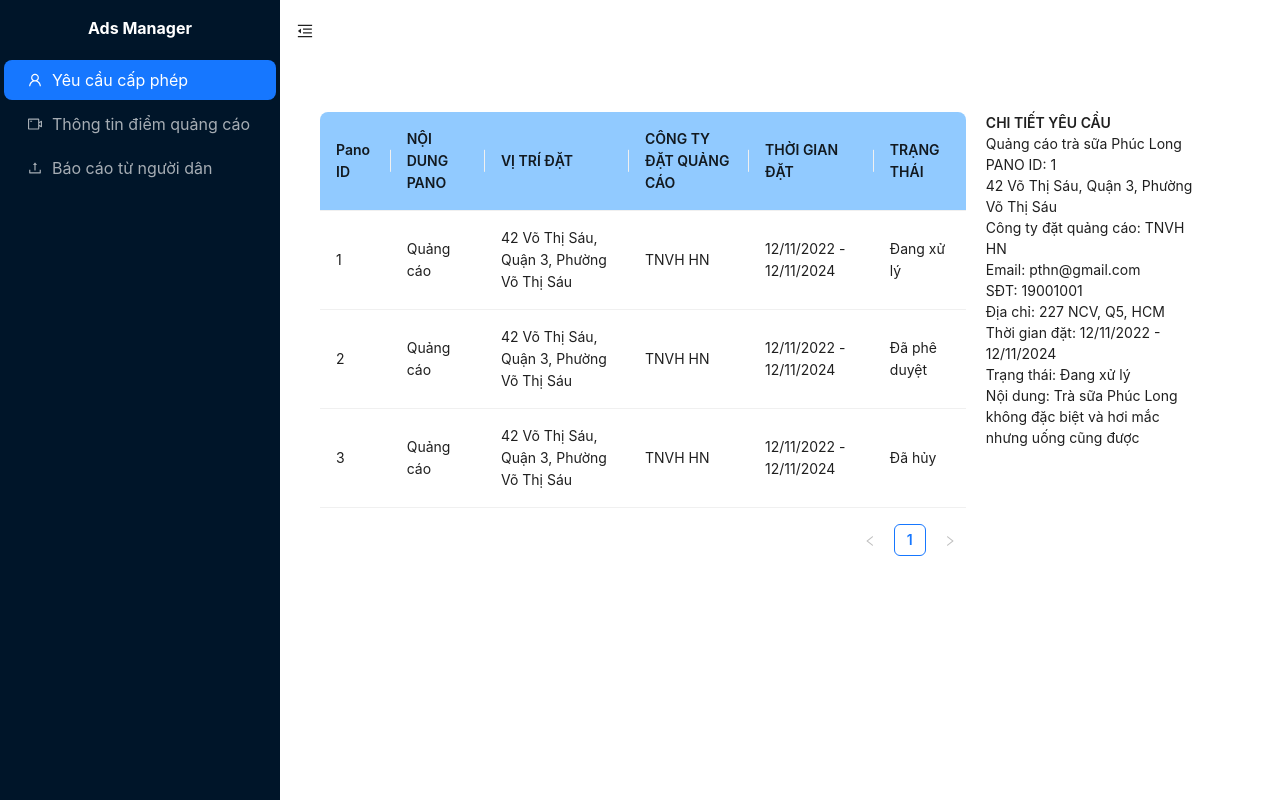
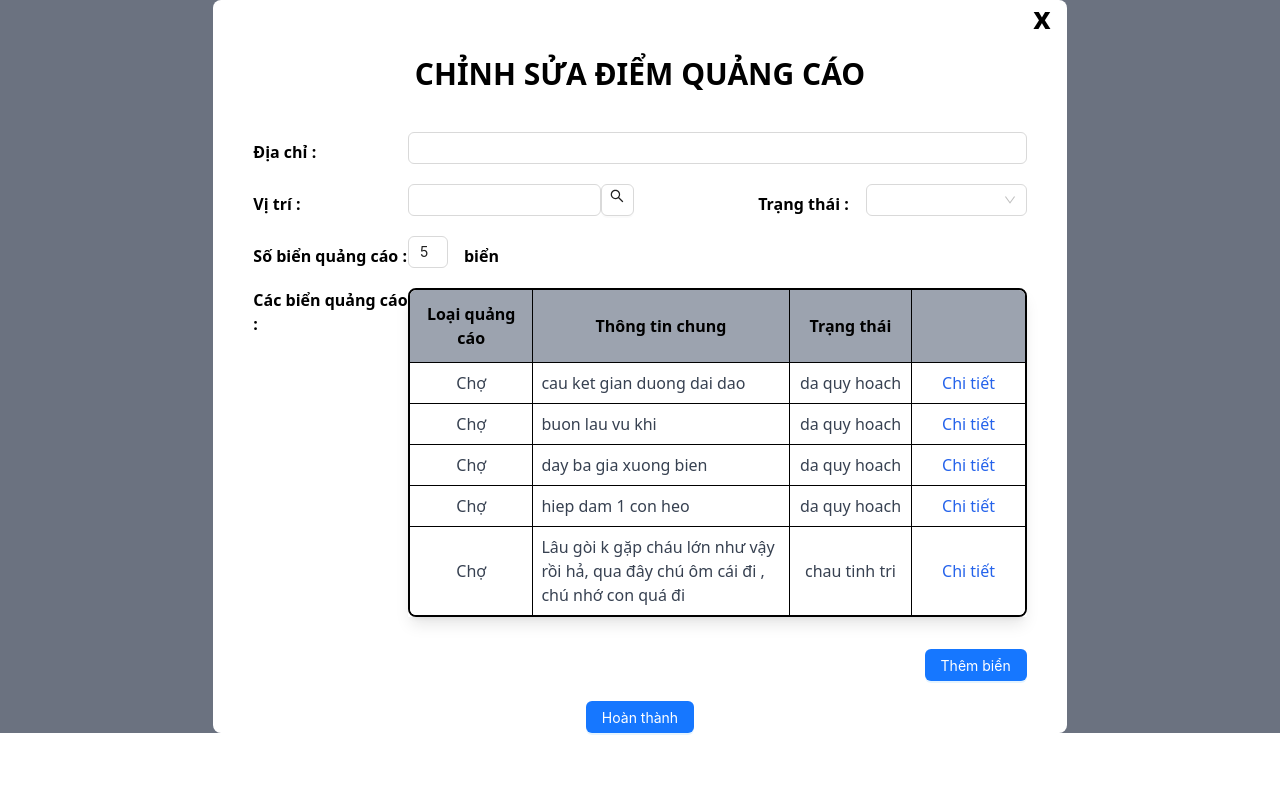
Before and after one commit to Lamlance/WNC_AdManager_CSC13114, a React (Vite) app in the folder FECanbo/: page / in a window 1280 px wide. Shown: the top 800 px of the page. Built offline with nearby package versions, Linux system fonts and the light colour scheme.

Commit message:
update search icon

```diff
--- a/FECanbo/src/App.tsx
+++ b/FECanbo/src/App.tsx
@@ -12,6 +12,7 @@ import {
 } from "@ant-design/icons";
 import AdsInfo from "./components/ads-info/AdsInfo";
 import ReportInfo from "./components/report-info/ReportInfo";
+import EditSetpoint from "./components/EditSetpoint"
 
 const { Header, Sider, Content } = Layout;
 
@@ -199,5 +200,6 @@ export default function () {
       head.insertAdjacentElement("afterbegin", tailWindStyleTag);
     }
   }, []);
-  return <App />;
+  return <EditSetpoint />;
+  // return <App />;
 }
--- a/FECanbo/src/components/EditSetpoint.tsx
+++ b/FECanbo/src/components/EditSetpoint.tsx
@@ -1,6 +1,7 @@
 import React from "react";
 import { Select, Space, Input, Button, } from "antd";
 const { Option } = Select;
+import { SearchOutlined } from "@ant-design/icons";
 
 function EditAdForm() {
   const status = ["Đã quy hoạch", "Chưa quy hoạch"];
@@ -31,7 +32,8 @@ function EditAdForm() {
         <div className="mx-10 mb-5 flex justify-between" >
           <div className=" flex w-1/2">
             <div className="w-2/5 font-bold text-base pt-2 "> Vị trí : </div>
-            <Input className="w-3/5 max-h-7.5"></Input>
+            <Input className="w-1/2"></Input>
+            <Button className="w-1/12 p-0 pb-2 justify-center items-center"><SearchOutlined /></Button>
           </div>
           <div className="flex w-5/12 justify-end">
             <div className="w-1/3 font-bold text-base pt-2 "> Trạng thái : </div>
```
